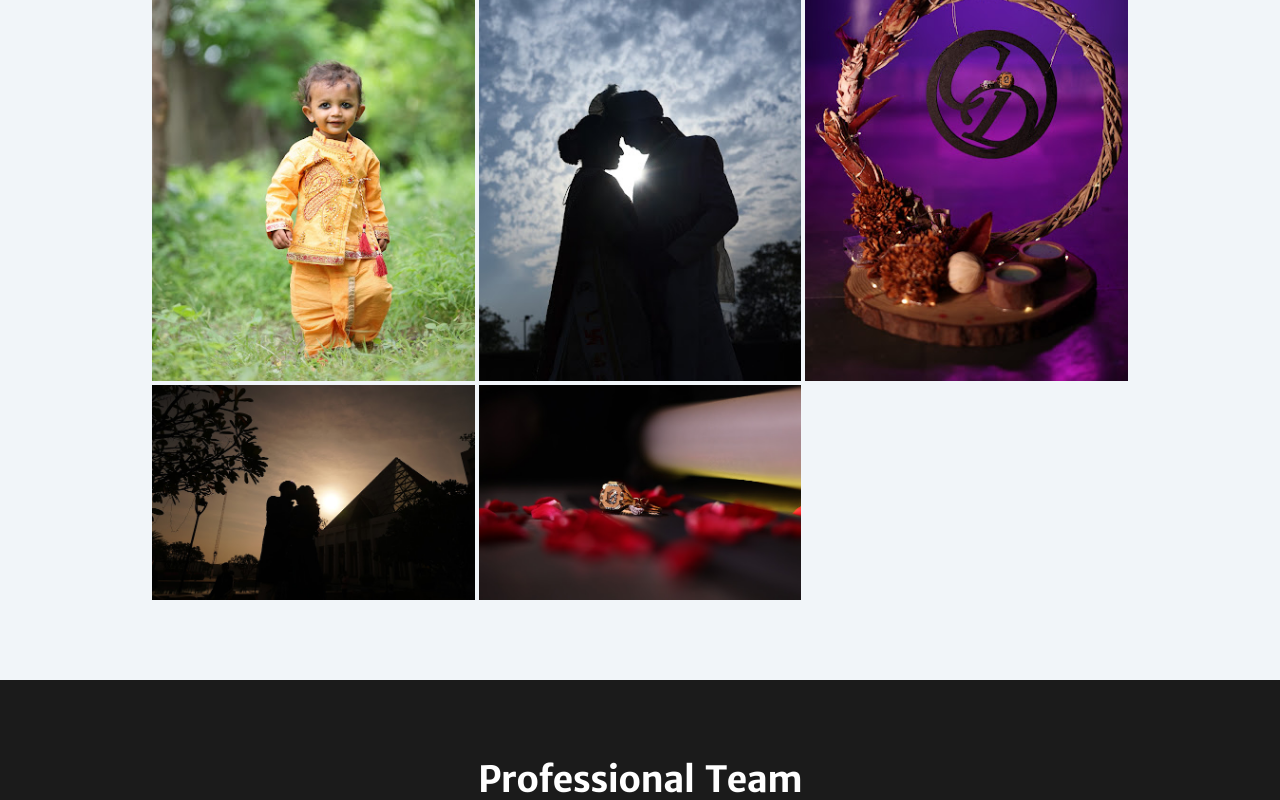
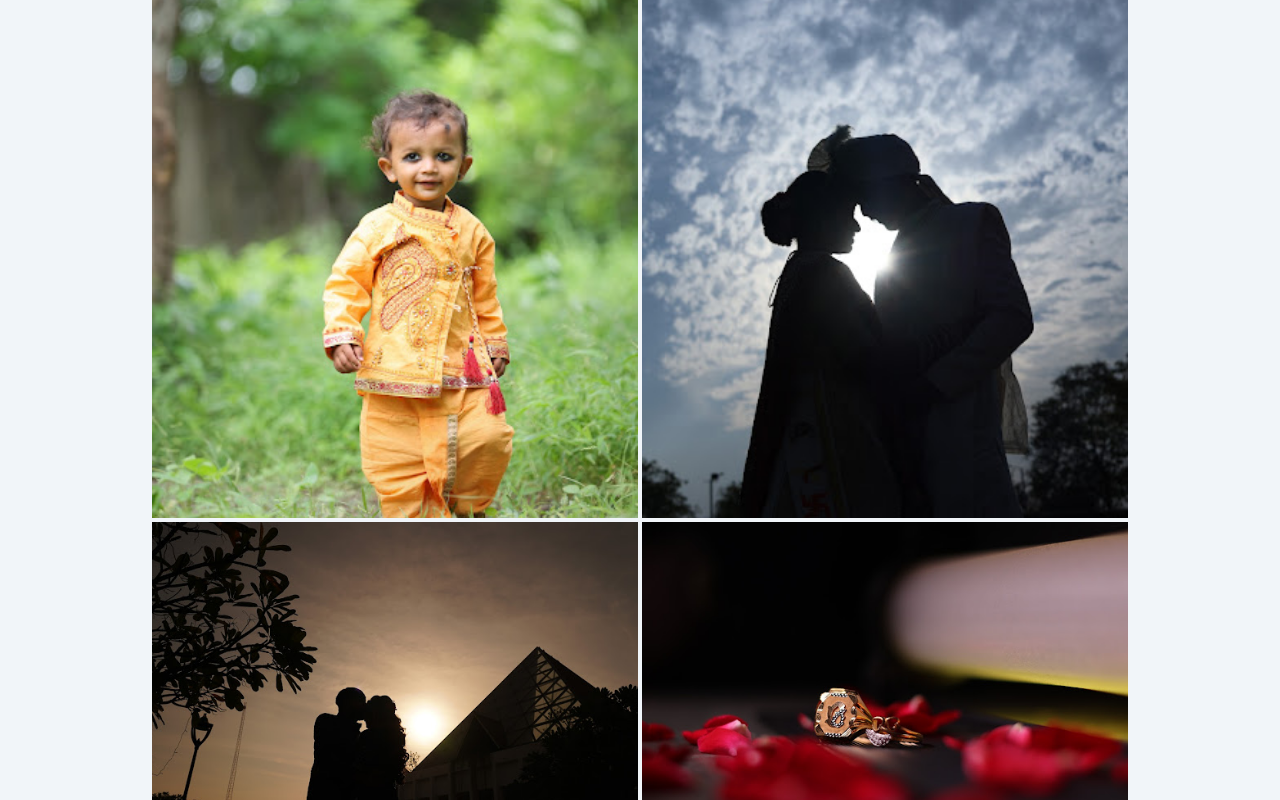
Before and after one commit to Jatin-Panesiya/prince-studio, a Next.js app: page / in a window 1280 px wide. Shown: the part 2548-3348 px from the top of the page. Built offline with nearby package versions, Linux system fonts and the light colour scheme.

Commit message:
fix gallary issue

```diff
--- a/src/components/Home/MyWork.tsx
+++ b/src/components/Home/MyWork.tsx
@@ -3,6 +3,15 @@ import { Divider } from "@mantine/core";
 import React from "react";
 import ImageList from "@mui/material/ImageList";
 import ImageListItem from "@mui/material/ImageListItem";
+
+function srcset(image: string, size: number, rows = 1, cols = 1) {
+  return {
+    src: `${image}?w=${size * cols}&h=${size * rows}&fit=crop&auto=format`,
+    srcSet: `${image}?w=${size * cols}&h=${
+      size * rows
+    }&fit=crop&auto=format&dpr=2 2x`,
+  };
+}
 
 const Gallary = () => {
   return (
@@ -13,7 +22,7 @@ const Gallary = () => {
         </p>
         <Divider className="pb-10" />
 
-        <ImageList cols={3} variant="quilted">
+        {/* <ImageList cols={3} variant="quilted">
           {workImages.map((data) => (
             <ImageListItem key={data.image}>
               <a href={data.image} target="_blank">
@@ -26,6 +35,26 @@ const Gallary = () => {
               </a>
             </ImageListItem>
           ))}
+        </ImageList> */}
+
+        <ImageList
+          variant="quilted"
+          cols={4}
+          rowHeight={121}
+        >
+          {workImages.map((item) => (
+            <ImageListItem
+              key={item.image}
+              cols={item.cols || 1}
+              rows={item.rows || 1}
+            >
+              <img
+                {...srcset(item.image, 121, item.rows, item.cols)}
+                alt={item.image}
+                loading="lazy"
+              />
+            </ImageListItem>
+          ))}
         </ImageList>
       </div>
     </div>
--- a/src/utils/constants.ts
+++ b/src/utils/constants.ts
@@ -77,26 +77,36 @@ export const services = [
   },
 ];
 
-
 export const workImages = [
   {
     id: 1,
     image: "/Images/work-images/image1.jpg",
+    rows: 5,
+    cols: 2,
   },
   {
     id: 2,
     image: "/Images/work-images/image2.jpg",
+    rows: 5,
+    cols: 2,
+  },
+
+  {
+    id: 3,
+    image: "/Images/work-images/image3.jpg",
+    rows: 3,
+    cols: 2,
+  },
+  {
+    id: 4,
+    image: "/Images/work-images/image4.jpg",
+    rows: 3,
+    cols: 2,
   },
   {
     id: 5,
     image: "/Images/work-images/image5.jpg",
-  },
-  {
-    id: 3,
-    image: "/Images/work-images/image3.jpg",
-  },
-  {
-    id: 4,
-    image: "/Images/work-images/image4.jpg",
+    rows: 5,
+    cols: 2,
   },
 ];
```
